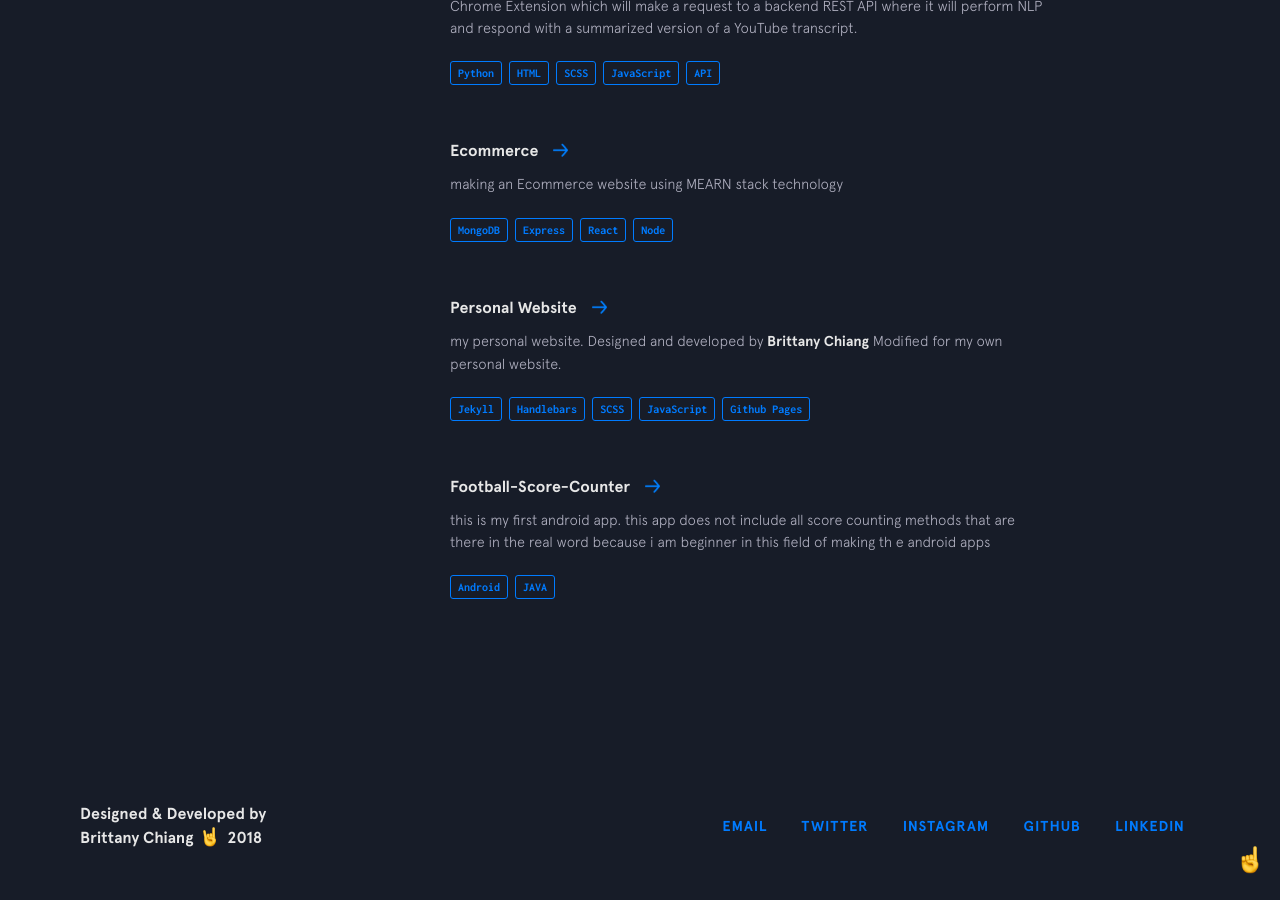
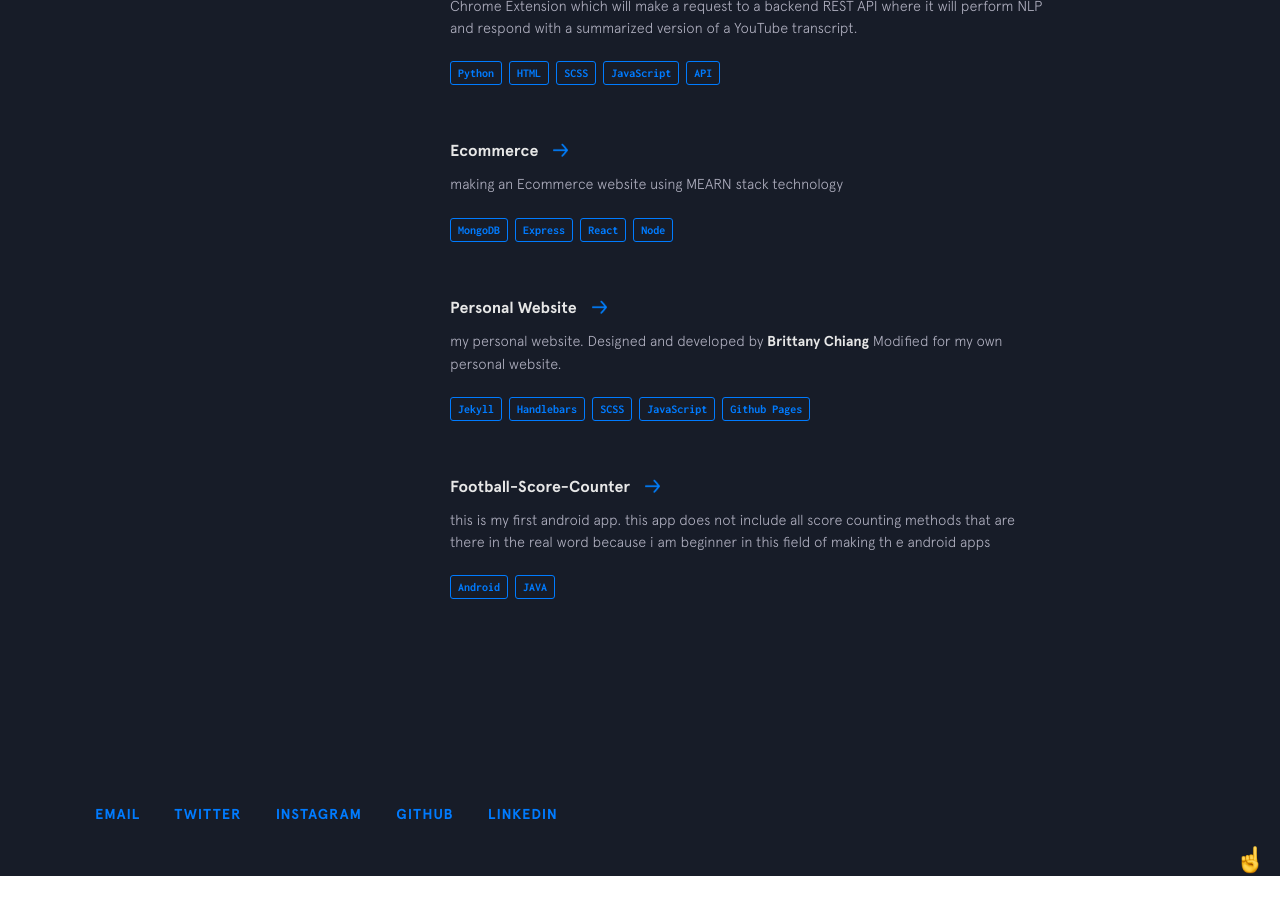
Before and after one commit to krunal-ctrl/krunal-ctrl.github.io, a Jekyll site: the page built from index.html, in a window 1280 px wide and 900 px high, scrolled down 2618 px. Built offline with Jekyll 4.4.1, drawn with Linux system fonts in a browser that asks for light colours; nearby versions of some CDN libraries; after the commit the page ends 3494 px from its top, so only the background shows below that.

Commit message:
Update footer.html

```diff
--- a/_includes/footer.html
+++ b/_includes/footer.html
@@ -1,12 +1,4 @@
 <footer class="footer">
-  <div class="footer__copyright">
-    <span>Designed &amp; Developed by</span>
-    <div class="bottom">
-      <span><a class="underline-link" href="https://github.com/bchiang7">Brittany Chiang</a></span>
-      <img class="emoji" src="{{site.baseurl}}/img/emojis/rockon.png" alt="emoji">
-      <span>2018</span>
-    </div>
-  </div>
   <div class="footer__links">
     {% for link in site.social %}
     <a href="{{link.url}}" target="_blank" title="{{link.title}}">
```
